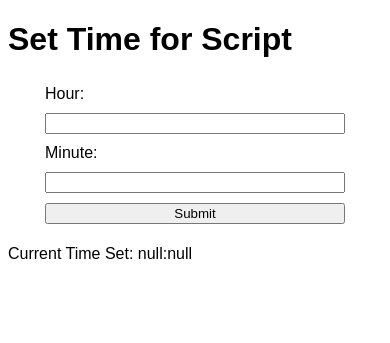
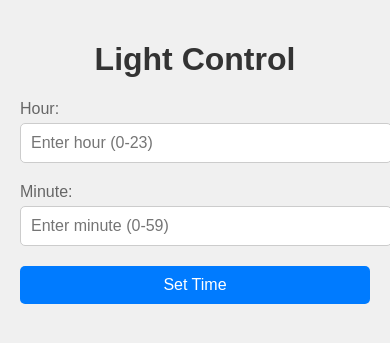
Before and after one commit to Dawidli/flask_practice, a Flask app: page / in a window 390 px wide. Shown: the top 343 px of the page. Run offline with Flask 3, Linux system fonts and the light colour scheme.

Commit message:
More mobile friendly

```diff
--- a/templates/index.html
+++ b/templates/index.html
@@ -3,71 +3,91 @@
 <head>
     <meta charset="UTF-8">
     <meta name="viewport" content="width=device-width, initial-scale=1.0">
-    <meta http-equiv="X-UA-Compatible" content="chrome">
-    <title>Set Time</title>
+    <title>Light Control</title>
     <style>
         body {
             font-family: Arial, sans-serif;
+            margin: 0;
+            padding: 0;
+            background-color: #f0f0f0;
         }
-        form {
-            display: flex;
-            flex-direction: column;
-            max-width: 300px;
-            margin: auto;
+        .container {
+            max-width: 90%;
+            margin: 0 auto;
+            padding: 20px;
         }
-        label, input, button {
-            margin: 5px 0;
+        h1 {
+            text-align: center;
+            color: #333;
+        }
+        .input-group {
+            margin-bottom: 20px;
+        }
+        .input-group label {
+            display: block;
+            margin-bottom: 5px;
+            color: #666;
+        }
+        .input-group input[type="number"] {
+            width: 100%;
+            padding: 10px;
+            font-size: 16px;
+            border-radius: 5px;
+            border: 1px solid #ccc;
+        }
+        .input-group button {
+            width: 100%;
+            padding: 10px;
+            font-size: 16px;
+            border: none;
+            border-radius: 5px;
+            background-color: #007bff;
+            color: #fff;
+            cursor: pointer;
         }
     </style>
 </head>
 <body>
-    <h1>Set Time for Script</h1>
-    <form id="timeForm">
-        <label for="hour">Hour:</label>
-        <input type="number" id="hour" name="hour" min="0" max="23" required>
-
-        <label for="minute">Minute:</label>
-        <input type="number" id="minute" name="minute" min="0" max="59" required>
-
-        <button type="submit">Submit</button>
-    </form>
-    <p id="currentTime"></p>
+    <div class="container">
+        <h1>Light Control</h1>
+        <div class="input-group">
+            <label for="hour">Hour:</label>
+            <input type="number" id="hour" name="hour" min="0" max="23" placeholder="Enter hour (0-23)">
+        </div>
+        <div class="input-group">
+            <label for="minute">Minute:</label>
+            <input type="number" id="minute" name="minute" min="0" max="59" placeholder="Enter minute (0-59)">
+        </div>
+        <div class="input-group">
+            <button id="submitBtn">Set Time</button>
+        </div>
+    </div>
 
     <script>
-        document.getElementById('timeForm').addEventListener('submit', function(event) {
-            event.preventDefault(); // Prevent the form from submitting the traditional way
-            const hour = document.getElementById('hour').value;
-            const minute = document.getElementById('minute').value;
+        document.getElementById("submitBtn").addEventListener("click", function() {
+            var hour = document.getElementById("hour").value;
+            var minute = document.getElementById("minute").value;
 
-            fetch('/submit', {
-                method: 'POST',
-                headers: {
-                    'Content-Type': 'application/x-www-form-urlencoded',
-                },
-                body: `hour=${hour}&minute=${minute}`
-            })
-            .then(response => response.json())
-            .then(data => {
-                alert(`Time set to ${data.hour}:${data.minute}`);
-            })
-            .catch(error => {
-                console.error('Error:', error);
-            });
+            // Send hour and minute values to server using fetch or XMLHttpRequest
+            // Example:
+            // fetch('/set_time', {
+            //     method: 'POST',
+            //     headers: {
+            //         'Content-Type': 'application/json',
+            //     },
+            //     body: JSON.stringify({ hour: hour, minute: minute }),
+            // })
+            // .then(response => {
+            //     if (response.ok) {
+            //         // Handle successful response
+            //     } else {
+            //         // Handle error response
+            //     }
+            // })
+            // .catch(error => {
+            //     // Handle network error
+            // });
         });
-
-        function updateCurrentTime() {
-            fetch('/get_time')
-                .then(response => response.json())
-                .then(data => {
-                    document.getElementById('currentTime').innerText = `Current Time Set: ${data.hour}:${data.minute}`;
-                })
-                .catch(error => {
-                    console.error('Error:', error);
-                });
-        }
-
-        setInterval(updateCurrentTime, 5000); // Update every 5 seconds
-        updateCurrentTime(); // Initial call
     </script>
 </body>
 </html>
```
